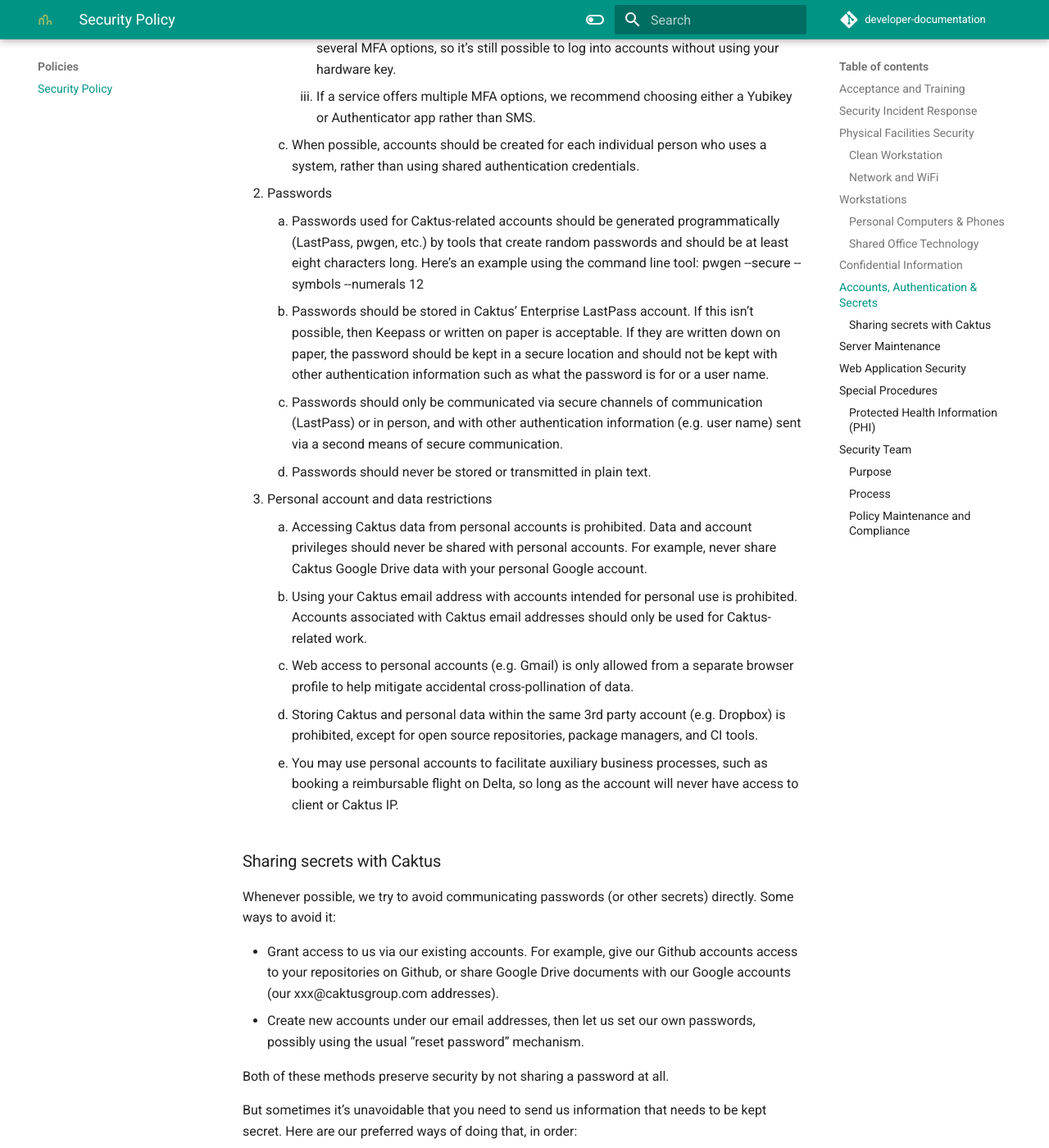
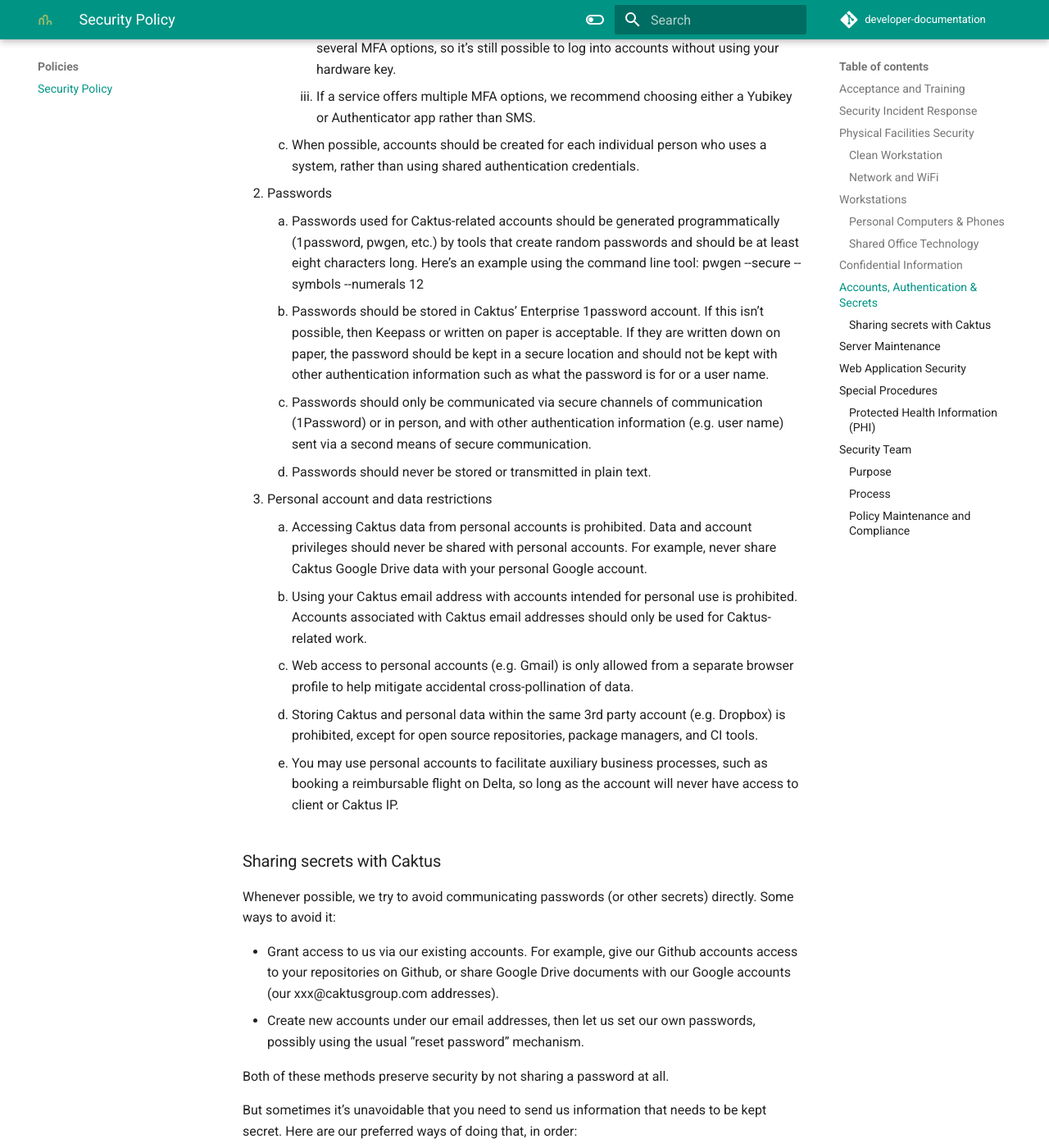
Before and after one commit to caktus/guidebook, an MkDocs documentation site: the page built from docs/policies/security-policy.md, in a window 1280 px wide and 1400 px high, scrolled down 5960 px. Shown: the whole window at 82% size. Built offline with MkDocs 1.6.1 and Material for MkDocs 9.7.7, drawn with Linux system fonts in a browser that asks for light colours; comment, search, counter and statistics services are not loaded; some of the changed text lies outside the part shown.

Commit message:
Update security-policy.md

```diff
--- a/docs/policies/security-policy.md
+++ b/docs/policies/security-policy.md
@@ -112,9 +112,9 @@
         1. If a service offers multiple MFA options, we recommend choosing either a Yubikey or Authenticator app rather than SMS.
     1. When possible, accounts should be created for each individual person who uses a system, rather than using shared authentication credentials.
 1. Passwords
-    1. Passwords used for Caktus-related accounts should be generated programmatically (LastPass, pwgen, etc.) by tools that create random passwords and should be at least eight characters long. Here’s an example using the command line tool: pwgen --secure --symbols --numerals 12
-    1. Passwords should be stored in Caktus’ Enterprise LastPass account. If this isn’t possible, then Keepass or written on paper is acceptable. If they are written down on paper, the password should be kept in a secure location and should not be kept with other authentication information such as what the password is for or a user name.
-    1. Passwords should only be communicated via secure channels of communication (LastPass) or in person, and with other authentication information (e.g. user name) sent via a second means of secure communication.
+    1. Passwords used for Caktus-related accounts should be generated programmatically (1password, pwgen, etc.) by tools that create random passwords and should be at least eight characters long. Here’s an example using the command line tool: pwgen --secure --symbols --numerals 12
+    1. Passwords should be stored in Caktus’ Enterprise 1password account. If this isn’t possible, then Keepass or written on paper is acceptable. If they are written down on paper, the password should be kept in a secure location and should not be kept with other authentication information such as what the password is for or a user name.
+    1. Passwords should only be communicated via secure channels of communication (1Password) or in person, and with other authentication information (e.g. user name) sent via a second means of secure communication.
     1. Passwords should never be stored or transmitted in plain text.
 1. Personal account and data restrictions
     1. Accessing Caktus data from personal accounts is prohibited. Data and account privileges should never be shared with personal accounts. For example, never share Caktus Google Drive data with your personal Google account.
@@ -132,7 +132,7 @@
 
 But sometimes it’s unavoidable that you need to send us information that needs to be kept secret. Here are our preferred ways of doing that, in order:
 
-1. Share with us through a secure system like LastPass (our preference), PassPack, or anything similar to those. If you don't have an account yet, you can share a secret with us via LastPass as follows:
+1. Share with us through a secure system like 1Password (our preference), PassPack, or anything similar to those. If you don't have an account yet, you can share a secret with us via LastPass as follows:
     1. Navigate to [https://lastpass.com/create_account.php](https://lastpass.com/create_account.php) and create a new account
     1. Once you're logged in, create a new "Secure Note" via the button in the bottom right corner
     1. Copy and paste your secret into the note (this is generally easier than attaching the file, which requires a "binary extension" on some computers)
```
